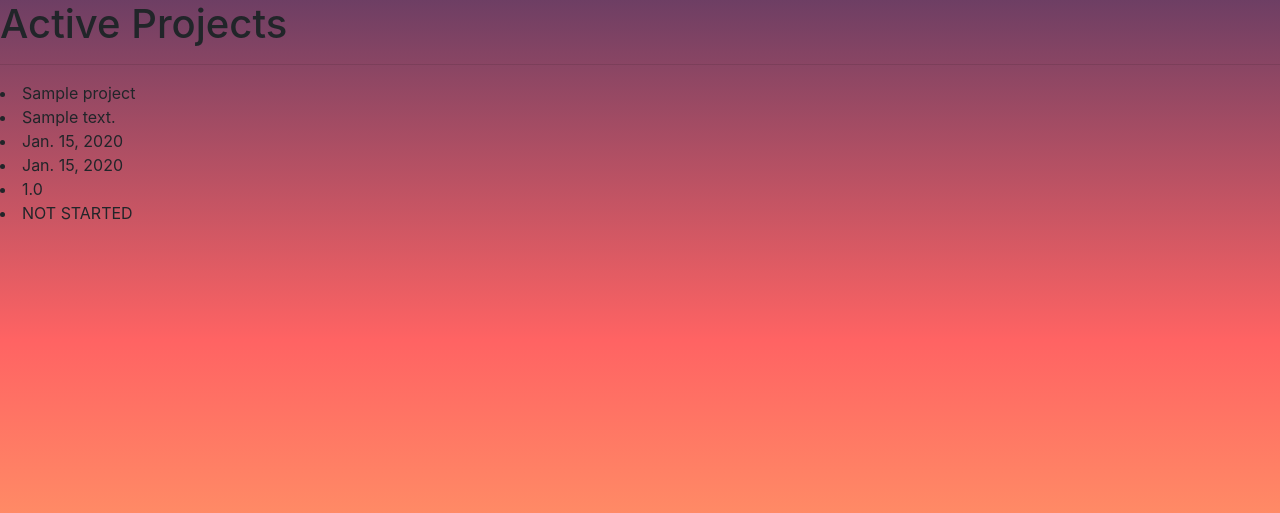
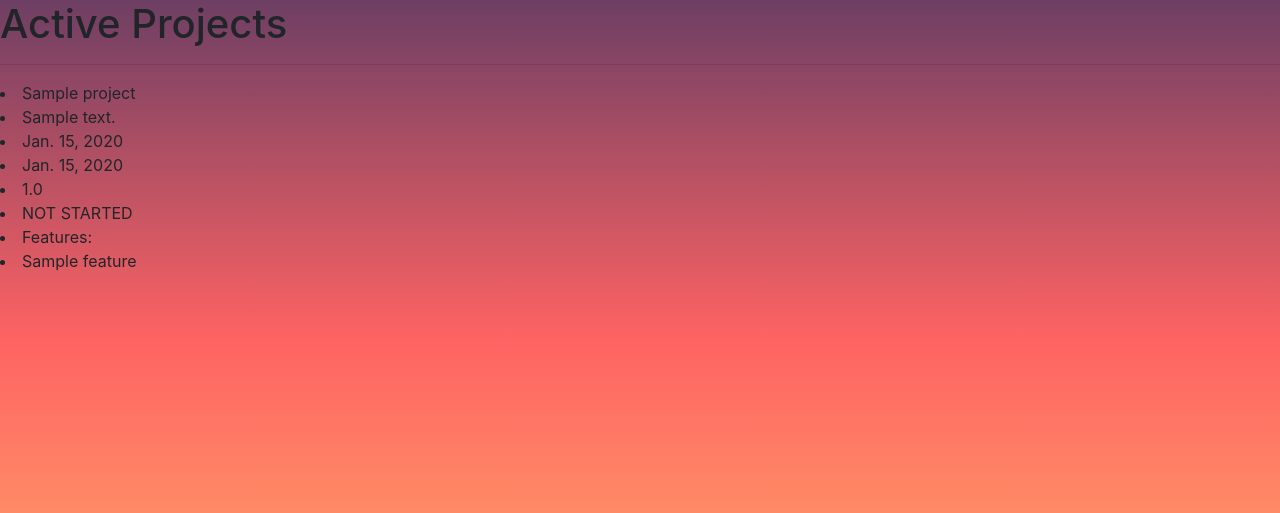
Before and after one commit to sd-owens/SuperTasks, a Django app: page /projects/ in a window 1280 px wide. Shown: the part 60-573 px from the top of the page. Run offline with Django 3.2, Linux system fonts and the light colour scheme; a user stored in the database is signed in; tables that the repository leaves empty hold one stand-in row (values such as "Sample post"); some libraries are stand-ins or nearby versions.

Commit message:
added list of features per project on /projects

```diff
--- a/projects/templates/projects/projects.html
+++ b/projects/templates/projects/projects.html
@@ -36,6 +36,13 @@
             {% else %}
                 <li>STALLED</li>
             {% endif %}
+            <li>Features:</li>
+            {% for feature in feature_data %}
+                {% if project.id == feature.project.id %}
+                    <li>{{ feature.title}}</li>
+                {% endif %}
+            {% endfor %}
+            <br></br>
         {% endfor %}
         <!--each project will have its own page-->
 
--- a/projects/views.py
+++ b/projects/views.py
@@ -20,10 +20,12 @@ def feature_view(request):
 
 @login_required
 def project_view(request):
-    data = Project.objects.all()
+    data_p = Project.objects.all()
+    data_f = Feature.objects.all()
 
     context = {
-        "project_data": data
+        "project_data": data_p,
+        "feature_data": data_f
     }
     return render(request, "projects/projects.html", context)
     #return render_to_response("login/profile.html", context)
```
